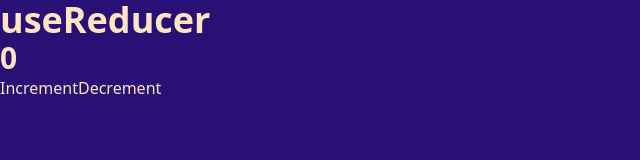
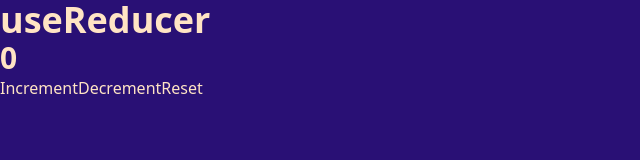
Before and after one commit to tashrifmiyaji/my-react, a React (Vite) app: page / in a window 1280 px wide. Shown: the top 160 px of the page, without its empty margins (0-640 px from the left). Built offline with nearby package versions, Linux system fonts and the light colour scheme.

Commit message:
More Optimized  UseReducer Component

```diff
--- a/src/App.jsx
+++ b/src/App.jsx
@@ -33,7 +33,8 @@ import "./index.css";
 // import Signup from "./components/Hook/context API-2/components/Signup";
 // import Profile from "./components/Hook/context API-2/components/Profile";
 
-import { UseReducerCom } from "./components/Hook/useReducer/useReducer";
+// import { UseReducerCom } from "./components/Hook/useReducer/useReducer";
+import { MoreOptimizedUseReducerCom } from "./components/Hook/useReducer/more optimized useReducer";
 
 function App() {
 	return (
@@ -74,7 +75,8 @@ function App() {
 				<Profile/>
 			</UserContextProvider> */}
 
-			<UseReducerCom/>
+			{/* <UseReducerCom/> */}
+			<MoreOptimizedUseReducerCom/>
 		</>
 	);
 }
--- /dev/null
+++ b/src/components/Hook/useReducer/more optimized useReducer.jsx
@@ -0,0 +1,56 @@
+import { useReducer } from "react";
+
+export const MoreOptimizedUseReducerCom = () => {
+	const initialStates = {
+		count: 0,
+		increment: 2,
+		decrement: 2,
+	};
+
+	const reducer = (states, actions) => {
+		switch (actions.btnType) {
+			case "INCREMENT":
+				return { ...states, count: states.count + states.increment };
+
+			case "DECREMENT":
+				return { ...states, count: states.count - states.decrement };
+
+			case "RESET":
+				return { ...states, count: 0 };
+
+			default:
+				return states;
+		}
+	};
+
+	const [states, disPatch] = useReducer(reducer, initialStates);
+	return (
+		<>
+			<div className="w-screen h-screen flex flex-col justify-center items-center gap-4">
+				<h1>useReducer</h1>
+				<h2>{states.count}</h2>
+				<button
+					type="button"
+					className="bg-lime-300 hover:bg-lime-900 text-stone-950 w-24 h-8 ring-2 ring-fuchsia-600 rounded-lg"
+					onClick={() => disPatch({ btnType: "INCREMENT" })}
+				>
+					Increment
+				</button>
+				<button
+					type="button"
+					className="bg-lime-300 hover:bg-lime-900 text-stone-950 w-24 h-8 ring-2 ring-fuchsia-600 rounded-lg"
+					onClick={() => disPatch({ btnType: "DECREMENT" })}
+				>
+					Decrement
+				</button>
+				<button
+					type="button"
+					className="bg-lime-300 hover:bg-lime-900 text-stone-950 w-24 h-8 ring-2 ring-fuchsia-600 rounded-lg"
+					onClick={() => disPatch({ btnType: "RESET" })}
+				>
+					Reset
+				</button>
+			</div>
+		</>
+	);
+};
```
